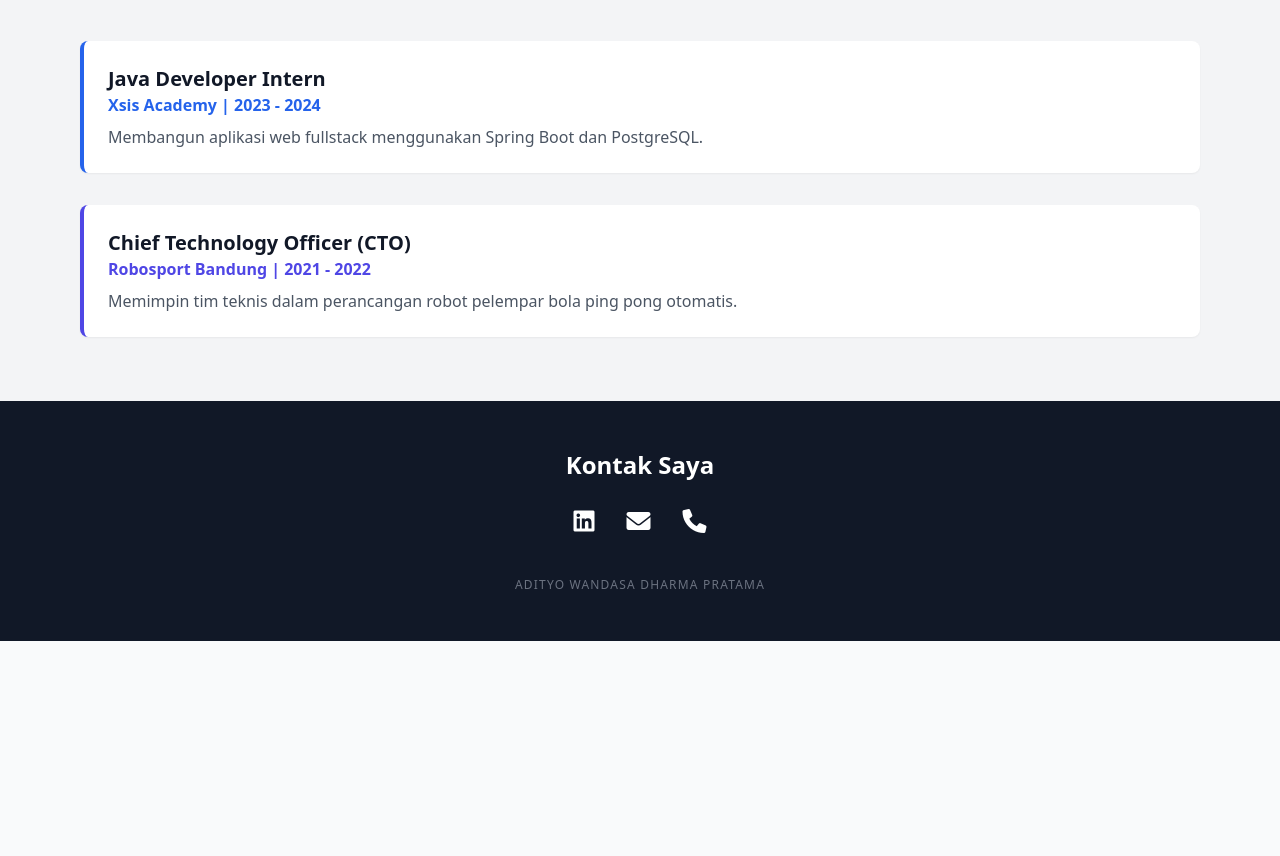
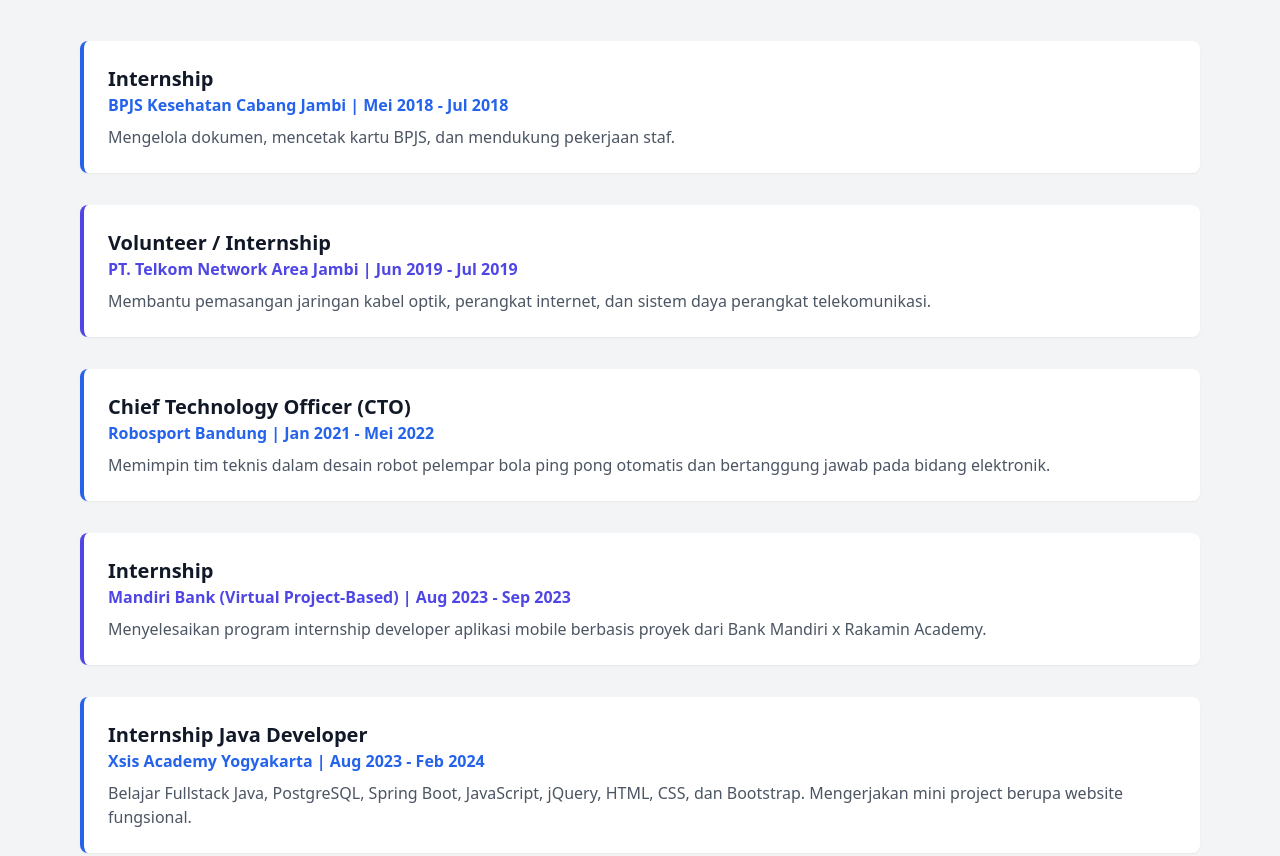
Before and after one commit to adityo777/portfolio, a plain HTML site: page index.html in a window 1280 px wide. Shown: the part 960-1816 px from the top of the page. Before the commit the page ends 1601 px from the top, so only its background shows below. Drawn offline with nearby package versions, Linux system fonts and the light colour scheme.

Commit message:
Update index.html
tambah pengalaman

```diff
--- a/index.html
+++ b/index.html
@@ -23,7 +23,7 @@
   </nav>
 
   <!-- HEADER -->
-  <header class="bg-white py-20 border-b">
+  <header id="about" class="bg-white py-20 border-b">
     <div class="max-w-6xl mx-auto px-4 flex flex-col md:flex-row items-center">
       <div class="md:w-2/3">
         <h2 class="text-4xl md:text-5xl font-extrabold mb-4 leading-tight">
@@ -97,16 +97,39 @@
     </h3>
 
     <div class="space-y-8">
+      <!-- BPJS Kesehatan -->
       <div class="bg-white p-6 rounded-lg shadow-sm border-l-4 border-blue-600">
-          <h4 class="text-xl font-bold text-gray-900">Java Developer Intern</h4>
-          <p class="text-blue-600 font-semibold mb-2">Xsis Academy | 2023 - 2024</p>
-          <p class="text-gray-600">Membangun aplikasi web fullstack menggunakan Spring Boot dan PostgreSQL.</p>
+        <h4 class="text-xl font-bold text-gray-900">Internship</h4>
+        <p class="text-blue-600 font-semibold mb-2">BPJS Kesehatan Cabang Jambi | Mei 2018 - Jul 2018</p>
+        <p class="text-gray-600">Mengelola dokumen, mencetak kartu BPJS, dan mendukung pekerjaan staf.</p>
       </div>
 
+      <!-- Telkom Network Area Jambi -->
       <div class="bg-white p-6 rounded-lg shadow-sm border-l-4 border-indigo-600">
+        <h4 class="text-xl font-bold text-gray-900">Volunteer / Internship</h4>
+        <p class="text-indigo-600 font-semibold mb-2">PT. Telkom Network Area Jambi | Jun 2019 - Jul 2019</p>
+        <p class="text-gray-600">Membantu pemasangan jaringan kabel optik, perangkat internet, dan sistem daya perangkat telekomunikasi.</p>
+      </div>
+
+      <!-- Robosport -->
+      <div class="bg-white p-6 rounded-lg shadow-sm border-l-4 border-blue-600">
         <h4 class="text-xl font-bold text-gray-900">Chief Technology Officer (CTO)</h4>
-          <p class="text-indigo-600 font-semibold mb-2">Robosport Bandung | 2021 - 2022</p>
-          <p class="text-gray-600">Memimpin tim teknis dalam perancangan robot pelempar bola ping pong otomatis.</p>
+        <p class="text-blue-600 font-semibold mb-2">Robosport Bandung | Jan 2021 - Mei 2022</p>
+        <p class="text-gray-600">Memimpin tim teknis dalam desain robot pelempar bola ping pong otomatis dan bertanggung jawab pada bidang elektronik.</p>
+      </div>
+
+      <!-- Mandiri Bank -->
+      <div class="bg-white p-6 rounded-lg shadow-sm border-l-4 border-indigo-600">
+        <h4 class="text-xl font-bold text-gray-900">Internship</h4>
+        <p class="text-indigo-600 font-semibold mb-2">Mandiri Bank (Virtual Project-Based) | Aug 2023 - Sep 2023</p>
+        <p class="text-gray-600">Menyelesaikan program internship developer aplikasi mobile berbasis proyek dari Bank Mandiri x Rakamin Academy.</p>
+      </div>
+
+      <!-- Xsis Academy -->
+      <div class="bg-white p-6 rounded-lg shadow-sm border-l-4 border-blue-600">
+        <h4 class="text-xl font-bold text-gray-900">Internship Java Developer</h4>
+        <p class="text-blue-600 font-semibold mb-2">Xsis Academy Yogyakarta | Aug 2023 - Feb 2024</p>
+        <p class="text-gray-600">Belajar Fullstack Java, PostgreSQL, Spring Boot, JavaScript, jQuery, HTML, CSS, dan Bootstrap. Mengerjakan mini project berupa website fungsional.</p>
       </div>
     </div>
   </div>
```
Lines whose indentation alone changed are shown as unchanged.
